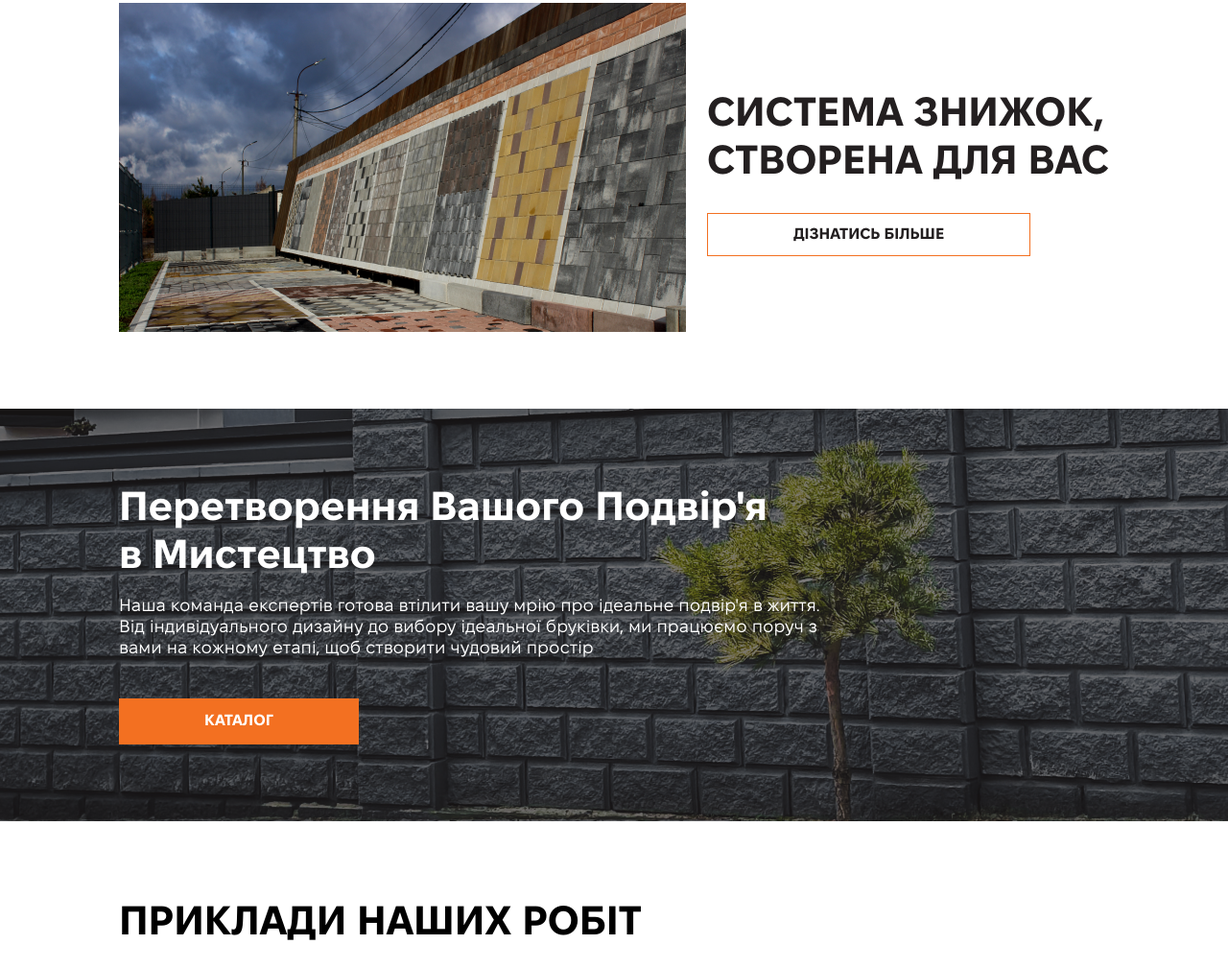
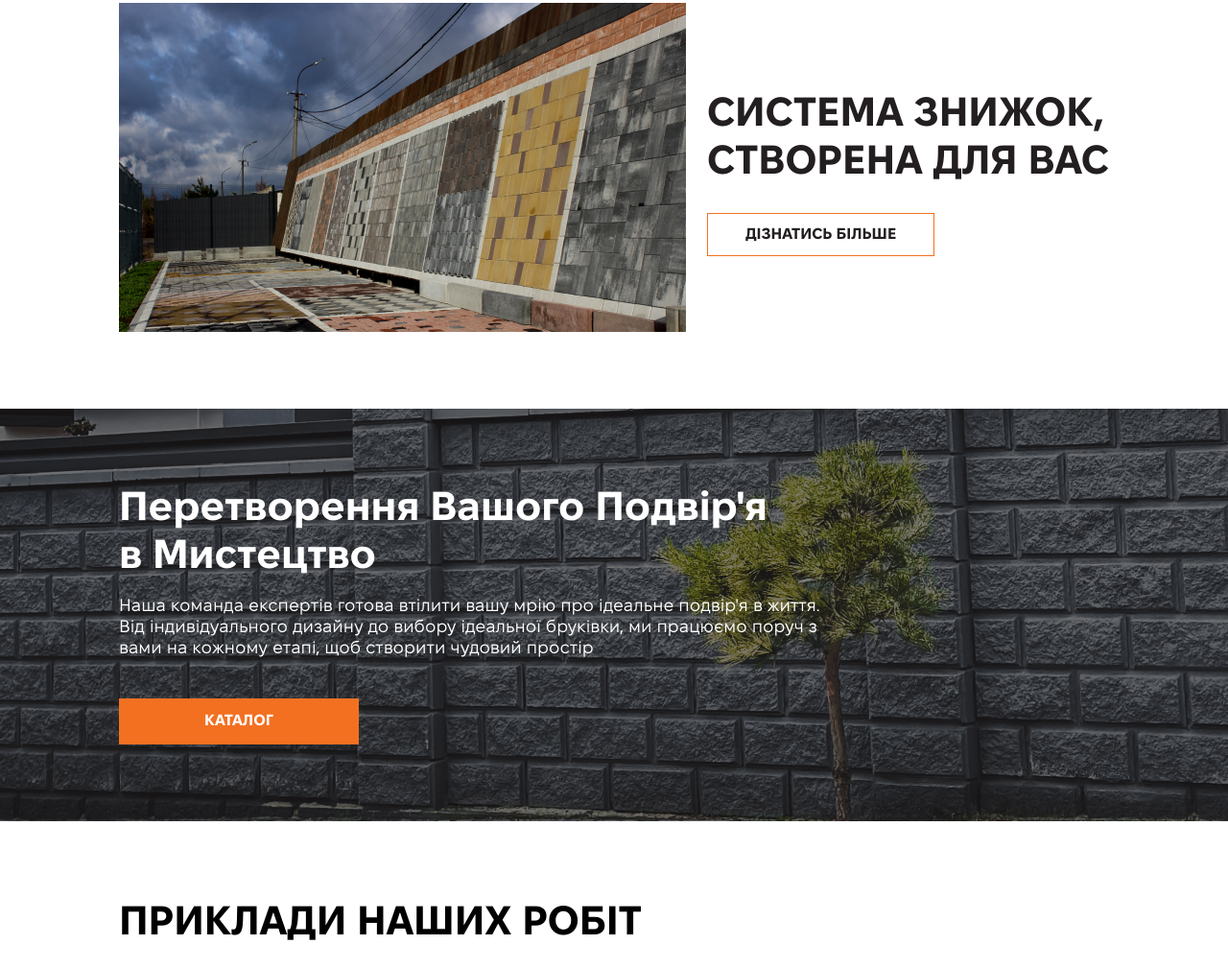
Before and after one commit to paliokha7/Art_bruk, a plain HTML site: page index.html in a window 1280 px wide. Shown: the part 1881-2890 px from the top of the page at 96% size. Drawn offline with nearby package versions, Linux system fonts and the light colour scheme; files that its build step writes are made by us from their sources.

Commit message:
Update styles.less

```diff
--- a/css/styles.less
+++ b/css/styles.less
@@ -317,7 +317,7 @@ ul {
     background-color: transparent;
     border: 1px solid @orange;
     color: @background;
-    padding: 14px 89px;
+    padding: 14px 39px;
     text-align: center;
     font-weight: @fontWeightBold;
     transition: 0.3s;
```
